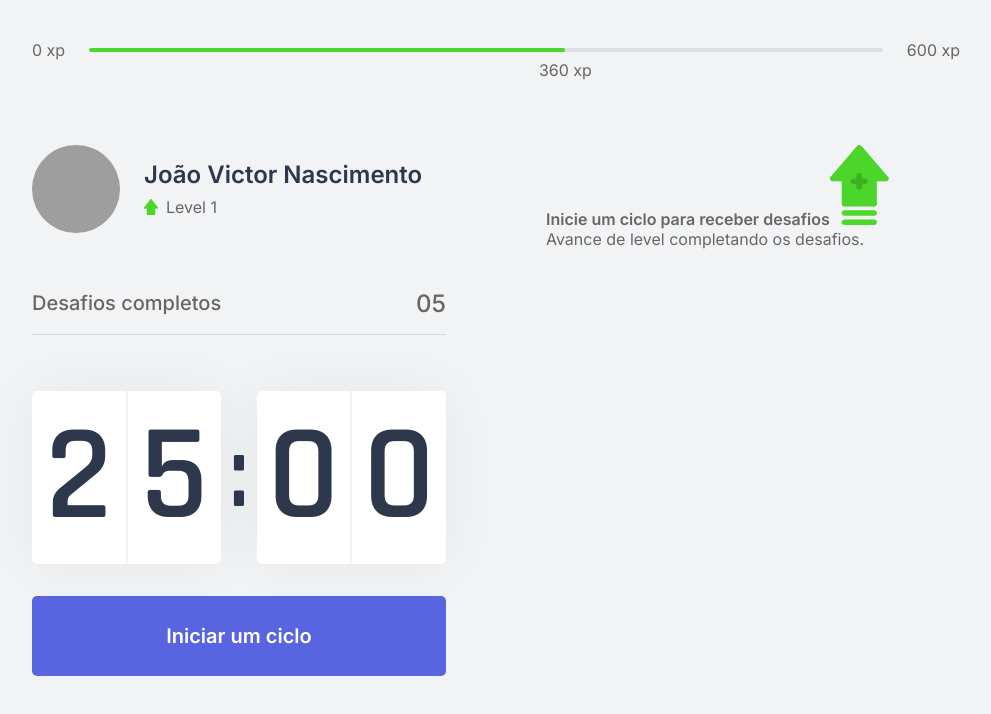
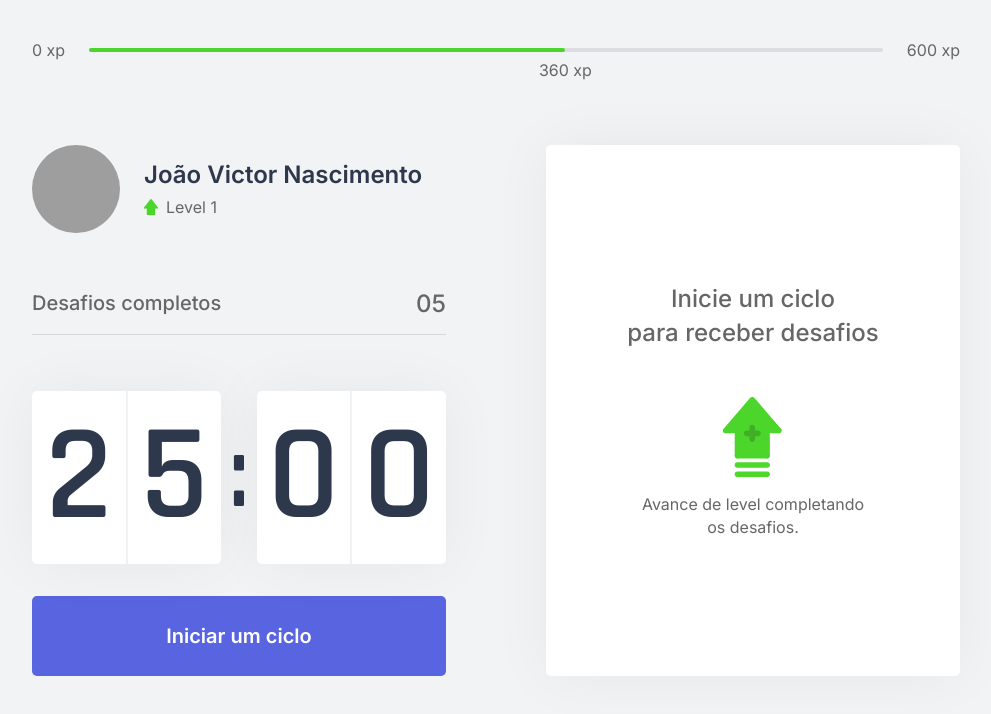
Before and after one commit to nascjoao/moveit, a Next.js app: page / in a window 1280 px wide. Shown: the top 714 px of the page, without its empty margins (144-1135 px from the left). Built offline with nearby package versions, Linux system fonts and the light colour scheme; grey boxes are pictures that could not be loaded.

Commit message:
finish challenge not active box

```diff
--- a/src/components/ChallengeBox.tsx
+++ b/src/components/ChallengeBox.tsx
@@ -4,7 +4,7 @@
     return(
         <div className={styles.challengeBoxContainer}>
             <div className={styles.challengeNotActive}>
-                <strong>Inicie um ciclo para receber desafios</strong>
+                <strong>Inicie um ciclo<br /> para receber desafios</strong>
                 <img src="icons/level-up.svg" alt="Arrow Up"/>
                 <p>Avance de level completando os desafios.</p>
             </div>
--- a/src/styles/components/ChallengeBox.module.css
+++ b/src/styles/components/ChallengeBox.module.css
@@ -0,0 +1,40 @@
+.challengeBoxContainer {
+    height: 100%;
+
+    background: var(--white);
+    border-radius: 5px;
+    box-shadow: 0 0 60px rgba(0, 0, 0, 0.05);
+    padding: 1.5rem 2rem;
+
+    display: flex;
+    flex-direction: column;
+    align-items: center;
+    justify-content: center;
+
+    text-align: center;
+}
+
+.challengeNotActive {
+    display: flex;
+    flex-direction: column;
+    align-items: center;
+}
+
+.challengeNotActive strong {
+    font-size: 1.5rem;
+    font-weight: 500;
+    line-height: 1.4;
+}
+
+.challengeNotActive img {
+    margin-top: 3rem;
+}
+
+.challengeNotActive p {
+    display: flex;
+    flex-direction: column;
+    align-items: center;
+    line-height: 1.4;
+    max-width: 70%;
+    margin-top: 1rem;
+}
```
